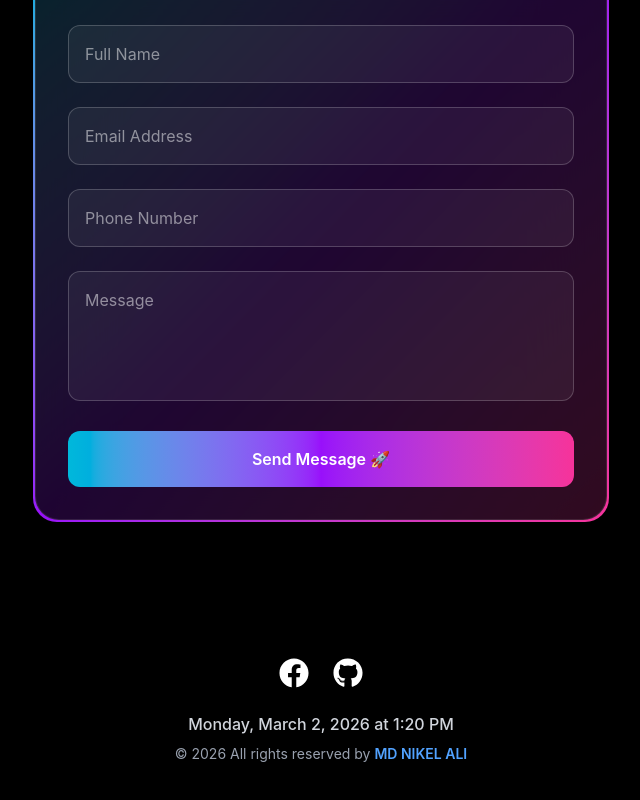
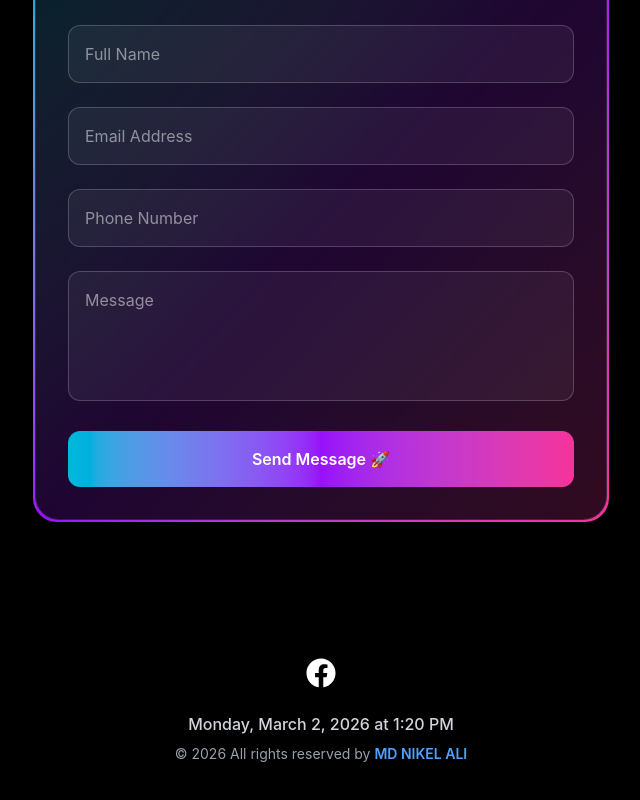
Before and after one commit to nikel123-sketch/Abu-Bokkor-Protfolio-Client, a React (Vite) app: page / in a window 1280 px wide. Shown: the part 3775-4575 px from the top of the page, without its empty margins (319-959 px from the left). Built offline with nearby package versions, Linux system fonts and the light colour scheme.

Commit message:
footer polish

```diff
--- a/src/Shared/footer.jsx
+++ b/src/Shared/footer.jsx
@@ -15,7 +15,7 @@ const Footer = () => {
       {/* Social Icons */}
       <div className="flex justify-center gap-6 text-3xl mb-6">
         <a
-          href="https://www.facebook.com/nowsad.hossan.nikil.rubel"
+          href="https://www.facebook.com/share/1K5kmppqSk/"
           target="_blank"
           rel="noopener noreferrer"
           className="hover:text-cyan-400 transition"
@@ -23,14 +23,14 @@ const Footer = () => {
           <FaFacebook />
         </a>
 
-        <a
+        {/* <a
           href="https://github.com/nikel123-sketch"
           target="_blank"
           rel="noopener noreferrer"
           className="hover:text-cyan-400 transition"
         >
           <FaGithub />
-        </a>
+        </a> */}
 
         {/* <a
           href="https://www.linkedin.com/feed/"
```
